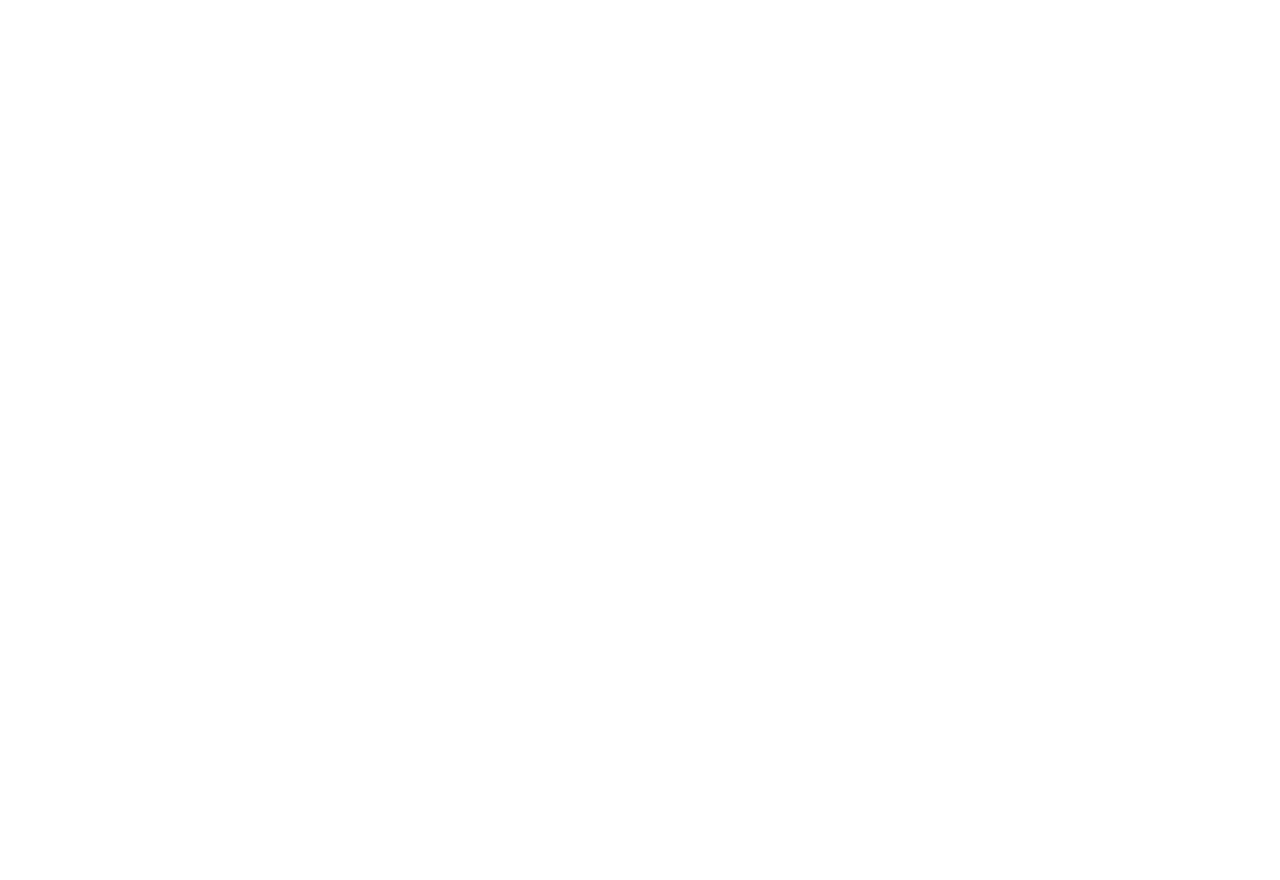
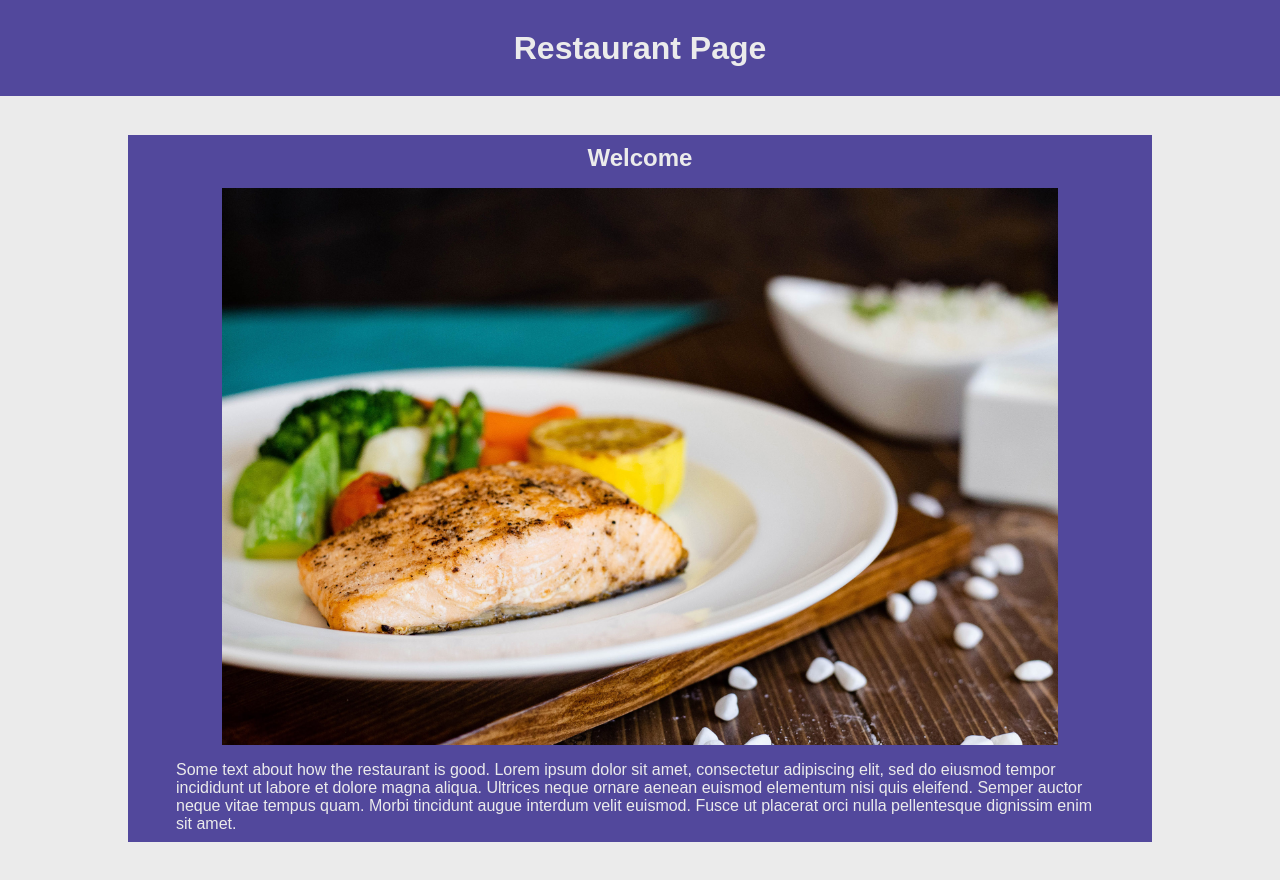
Before and after one commit to sam8457/odin-restaurant-page, a website built with webpack: page dist/index.html in a window 1280 px wide. Before the commit the page ends 800 px from the top, so only its background shows below. Built offline with nearby package versions, Linux system fonts and the light colour scheme.

Commit message:
make bare-bones homepage

```diff
--- a/dist/index.html
+++ b/dist/index.html
@@ -6,8 +6,20 @@
     <meta name="viewport" content="width=device-width, initial-scale=1.0">
     <title>Restaurant Page</title>
     <script src="./main.js"></script>
+    <link rel="stylesheet" href="./styles.css">
 </head>
 <body>
-    <div id="content"></div>
+    <header>
+        <h1>Restaurant Page</h1>
+    </header>
+    <div id="content">
+        <div class="article">
+            <h2>Welcome</h2>
+            <img src="./food-20.jpg" alt="">
+            <p>
+                Some text about how the restaurant is good. Lorem ipsum dolor sit amet, consectetur adipiscing elit, sed do eiusmod tempor incididunt ut labore et dolore magna aliqua. Ultrices neque ornare aenean euismod elementum nisi quis eleifend. Semper auctor neque vitae tempus quam. Morbi tincidunt augue interdum velit euismod. Fusce ut placerat orci nulla pellentesque dignissim enim sit amet.
+            </p>
+        </div>
+    </div>
 </body>
 </html>
--- /dev/null
+++ b/dist/styles.css
@@ -0,0 +1,95 @@
+:root {
+    --purple: #52489C;
+    --blue: #4062bb;
+    --teal: #59c3c3;
+    --white: #ebebeb;
+    --red: #f45b69;
+}
+
+html,
+body {
+    height: 100%;
+    width: 100%;
+    padding: 0;
+    margin: 0;
+
+    background-color: var(--white);
+    color: var(--white);
+    font-family: Arial, Helvetica, sans-serif;
+
+    box-sizing: content-box;
+}
+
+body {
+    display: grid;
+
+    grid-template-areas:
+        "header"
+        "content";
+    grid-template-rows: 6rem 1fr;
+}
+
+header {
+    grid-area: header;
+
+    padding: 0;
+    margin: 0;
+    background-color: var(--purple);
+
+    display: flex;
+    align-items: center;
+    justify-content: center;
+
+    width: 100%;
+}
+
+header h1 {
+    padding: 1em;
+    margin: 0;
+}
+
+#content {
+    grid-area: content;
+
+    background-color: var(--white);
+
+    display: flex;
+
+    align-items: center;
+    justify-content: center;
+}
+
+.article {
+    background-color: var(--purple);
+
+    width: 80%;
+    max-width: 1920px;
+    height: 90%;
+
+    padding: 3rem;
+    box-sizing: border-box;
+
+    display: flex;
+    flex-direction: column;
+    align-items: center;
+    justify-content: center;
+}
+
+.article h2 {
+    text-align: center;
+    padding: 0;
+    margin: 0;
+
+}
+
+.article img {
+    width: 90%;
+    align-self: center;
+
+    padding: 1rem 0;
+}
+
+.article p {
+    margin: 0;
+    padding: 0;
+}
```
Also changed, not shown: dist/food-20.jpg (added), src/food-20.jpg (added).
